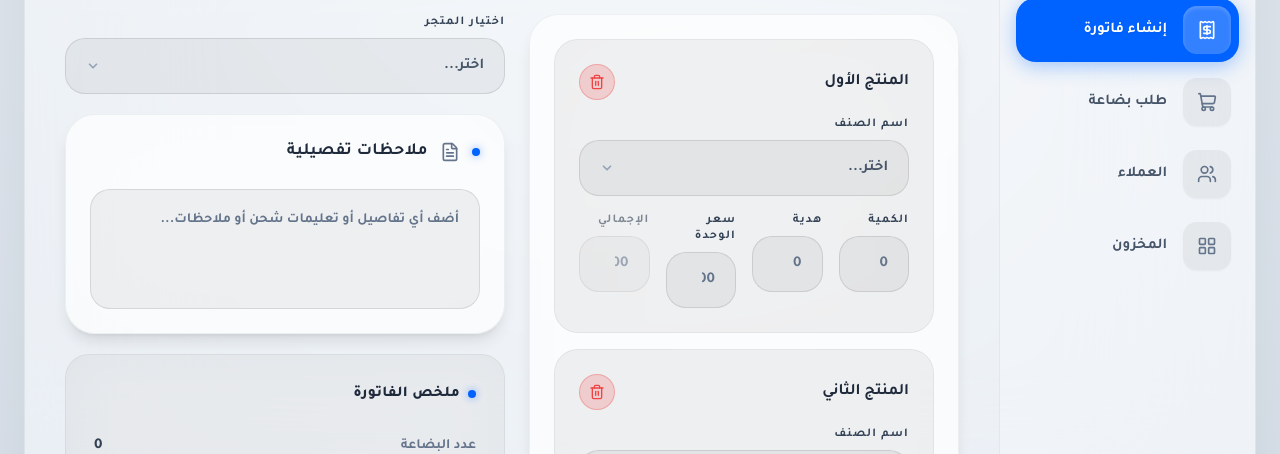
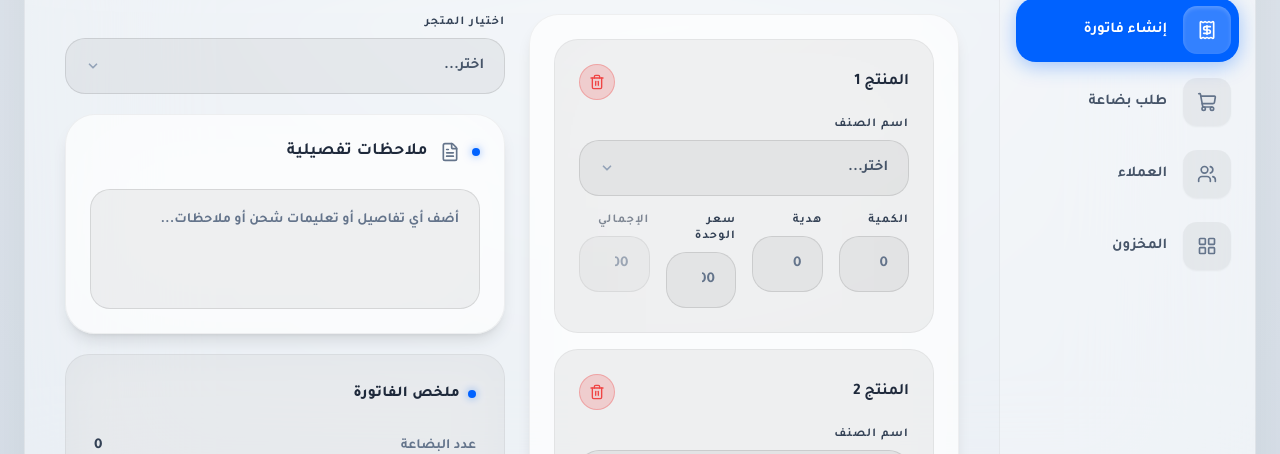
Before and after one commit to ofifice-alalem/tdm-design-for-v3, a React (Vite) app: page /invoice/create in a window 1280 px wide. Shown: the part 203-657 px from the top of the page. Built offline with nearby package versions, Linux system fonts and the light colour scheme.

Commit message:
commit -6

```diff
--- a/src/pages/CreateInvoicePage.tsx
+++ b/src/pages/CreateInvoicePage.tsx
@@ -1,8 +1,16 @@
+import { useState } from 'react';
 import { Trash2, Plus, FileText, ArrowRight, ReceiptText } from 'lucide-react';
 import { AppShell } from '../compenntes/layout';
 import { SpatialCard, ModernInput, ModernSelect } from '../compenntes/ui/SpatialComponents';
 
 export default function CreateInvoicePage() {
+  const [products, setProducts] = useState([
+    { id: 1 },
+    { id: 2 },
+  ]);
+
+  const addProduct = () => setProducts((p) => [...p, { id: Date.now() }]);
+  const removeProduct = (id: number) => setProducts((p) => p.filter((x) => x.id !== id));
   return (
     <AppShell>
       <div className="flex flex-col gap-6 h-full">
@@ -41,17 +49,18 @@ export default function CreateInvoicePage() {
           <SpatialCard title="" hideHeader>
             <div className="flex flex-col gap-4">
 
-              <ProductRow
-                title="المنتج الأول"
-                selectOptions={['آيفون 15 برو ماكس', 'ماك بوك اير M3', 'سماعات ايربودز']}
-              />
+              {products.map((p, i) => (
+                <ProductRow
+                  key={p.id}
+                  title={`المنتج ${i + 1}`}
+                  selectOptions={['آيفون 15 برو ماكس', 'ماك بوك اير M3', 'سماعات ايربودز', 'كابل الشحن السريع', 'مقابس باور بانك']}
+                  onRemove={() => removeProduct(p.id)}
+                />
+              ))}
 
-              <ProductRow
-                title="المنتج الثاني"
-                selectOptions={['كابل الشحن السريع', 'مقابس باور بانك']}
-              />
-
-              <button className="w-full h-14 rounded-[20px] bg-black/3 dark:bg-white/5 hover:bg-black/5 dark:hover:bg-white/10 border border-dashed border-black/15 dark:border-white/10 text-slate-800 dark:text-white font-bold text-base flex items-center justify-center gap-2 transition-all mt-2">
+              <button
+                onClick={addProduct}
+                className="w-full h-14 rounded-[20px] bg-black/3 dark:bg-white/5 hover:bg-black/5 dark:hover:bg-white/10 border border-dashed border-black/15 dark:border-white/10 text-slate-800 dark:text-white font-bold text-base flex items-center justify-center gap-2 transition-all mt-2">
                 <Plus className="w-5 h-5" />
                 إضافة سطر منتج جديد
               </button>
@@ -152,12 +161,14 @@ export default function CreateInvoicePage() {
 }
 
 /* ── Product row ── */
-function ProductRow({ title, selectOptions }: { title: string; selectOptions: string[] }) {
+function ProductRow({ title, selectOptions, onRemove }: { title: string; selectOptions: string[]; onRemove: () => void }) {
   return (
     <div className="bg-black/5 dark:bg-black/20 p-6 rounded-[24px] border border-black/5 dark:border-white/5 flex flex-col gap-4 transition-colors duration-500">
       <div className="flex justify-between items-center">
         <h3 className="text-slate-800 dark:text-white font-bold text-base">{title}</h3>
-        <button className="w-9 h-9 rounded-full bg-red-500/20 text-red-500 hover:bg-red-500 hover:text-white transition-colors flex items-center justify-center border border-red-500/30">
+        <button
+          onClick={onRemove}
+          className="w-9 h-9 rounded-full bg-red-500/20 text-red-500 hover:bg-red-500 hover:text-white transition-colors flex items-center justify-center border border-red-500/30">
           <Trash2 className="w-4 h-4" />
         </button>
       </div>
--- a/src/pages/NewOrderPage.tsx
+++ b/src/pages/NewOrderPage.tsx
@@ -1,9 +1,13 @@
-import { ArrowRight, Package, Send, X, Trash2 } from 'lucide-react';
+import { useState } from 'react';
+import { ArrowRight, Send, X, Trash2 } from 'lucide-react';
 import { AppShell } from '../compenntes/layout';
 import { SpatialCard, ModernInput, ModernSelect } from '../compenntes/ui/SpatialComponents';
 
 
 export default function NewOrderPage() {
+  const [products, setProducts] = useState([{ id: 1 }, { id: 2 }]);
+  const addProduct = () => setProducts((p) => [...p, { id: Date.now() }]);
+  const removeProduct = (id: number) => setProducts((p) => p.filter((x) => x.id !== id));
   return (
     <AppShell>
       <div className="flex flex-col gap-6 h-full">
@@ -32,21 +36,24 @@ export default function NewOrderPage() {
           {/* ── Right Section: Products ── */}
           <div className="flex-1 min-w-0 flex flex-col gap-6">
             <SpatialCard
-              title="المنتجات المطلوبة"
-              icon={<Package className="w-5 h-5" />}
+              title=""
+              hideHeader
               className="flex-none lg:flex-1"
             >
-              <p className="text-xs lg:text-sm font-bold text-slate-400 dark:text-white/40 mb-6 -mt-2">
-                اختر المنتجات والكميات المطلوبة
-              </p>
 
               <div className="flex flex-col gap-4">
-                <ProductRequestRow index={1} />
-                <ProductRequestRow index={2} />
+                {products.map((p, i) => (
+                  <ProductRequestRow
+                    key={p.id}
+                    index={i + 1}
+                    onRemove={() => removeProduct(p.id)}
+                  />
+                ))}
               </div>
 
-              {/* Add another product */}
-              <button className="mt-5 w-full h-13 py-3.5 rounded-[18px] bg-black/3 dark:bg-white/3 hover:bg-black/8 dark:hover:bg-white/8 border border-dashed border-black/15 dark:border-white/15 text-slate-500 dark:text-white/40 hover:text-slate-800 dark:hover:text-white font-bold text-sm flex items-center justify-center gap-2 transition-all">
+              <button
+                onClick={addProduct}
+                className="mt-5 w-full h-13 py-3.5 rounded-[18px] bg-black/3 dark:bg-white/3 hover:bg-black/8 dark:hover:bg-white/8 border border-dashed border-black/15 dark:border-white/15 text-slate-500 dark:text-white/40 hover:text-slate-800 dark:hover:text-white font-bold text-sm flex items-center justify-center gap-2 transition-all">
                 <span className="text-lg">+</span> إضافة منتج آخر
               </button>
             </SpatialCard>
@@ -58,7 +65,7 @@ export default function NewOrderPage() {
           </div>
 
           {/* ── Left Section: Notes + Actions ── */}
-          <div className="w-full lg:w-[360px] xl:w-[400px] shrink-0 flex flex-col gap-5">
+          <div className="w-full lg:w-[360px] xl:w-[400px] shrink-0 flex flex-col gap-5 lg:sticky lg:top-0 lg:self-start">
 
             {/* Notes */}
             <SpatialCard title="ملاحظات" headerDot={false} className="flex-none lg:flex-1">
@@ -67,7 +74,7 @@ export default function NewOrderPage() {
               </label>
               <textarea
                 placeholder="أضف أي ملاحظات أو تعليمات إضافية للطلب..."
-                className="spatial-input w-full min-h-[120px] lg:flex-1 resize-none rounded-[20px] p-5 text-sm font-bold transition-all"
+                className="spatial-input w-full min-h-[400px] resize-none rounded-[20px] p-5 text-sm font-bold transition-all"
               />
             </SpatialCard>
 
@@ -106,12 +113,14 @@ export default function NewOrderPage() {
 }
 
 /* ── Single product request row ── */
-function ProductRequestRow({ index }: { index: number }) {
+function ProductRequestRow({ index, onRemove }: { index: number; onRemove: () => void }) {
   return (
     <div className="bg-black/5 dark:bg-black/20 p-6 rounded-[24px] border border-black/5 dark:border-white/5 flex flex-col gap-4 transition-colors duration-500">
       <div className="flex justify-between items-center">
         <h3 className="text-slate-800 dark:text-white font-bold text-base">المنتج {index}</h3>
-        <button className="w-9 h-9 rounded-full bg-red-500/20 text-red-500 hover:bg-red-500 hover:text-white transition-colors flex items-center justify-center border border-red-500/30">
+        <button
+          onClick={onRemove}
+          className="w-9 h-9 rounded-full bg-red-500/20 text-red-500 hover:bg-red-500 hover:text-white transition-colors flex items-center justify-center border border-red-500/30">
           <Trash2 className="w-4 h-4" />
         </button>
       </div>
```
